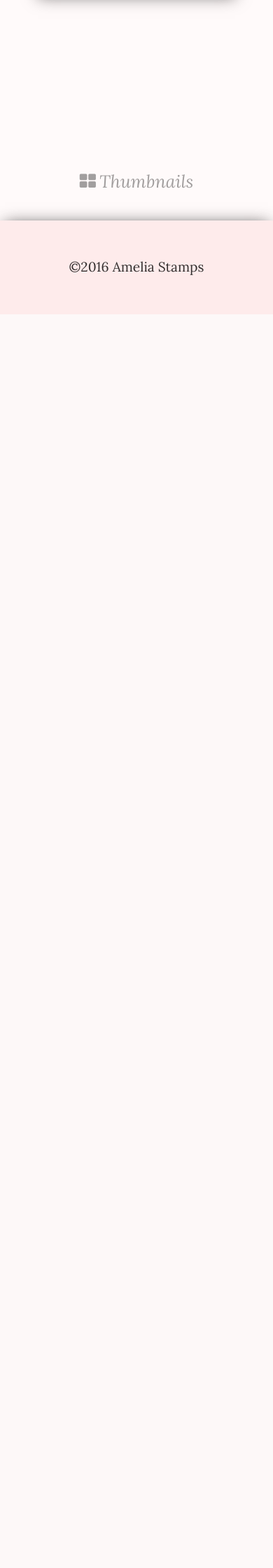
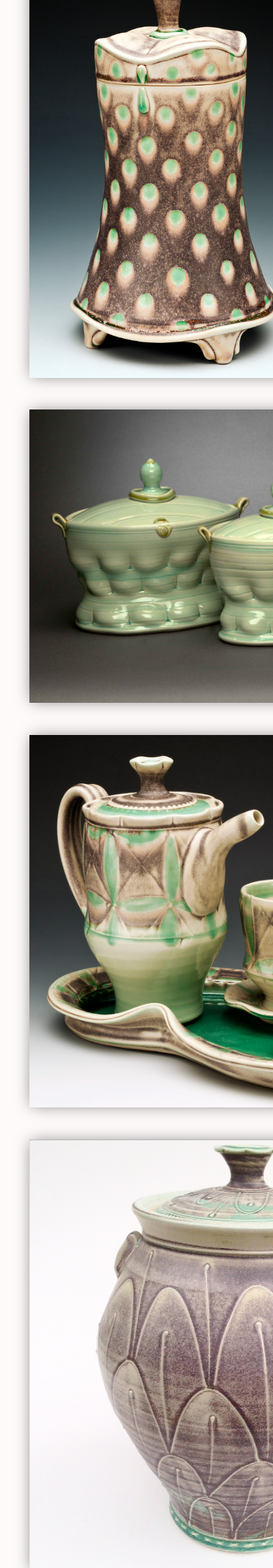
Before and after one commit to scotthorn/client-mockup-boilerplate, a PHP site: page / in a window 390 px wide. Shown: the part 698-2938 px from the top of the page at 70% size. Before the commit the page ends 1147 px from the top, so only its background shows below. Run offline with PHP 8.4, Linux system fonts and the light colour scheme; some libraries are stand-ins or nearby versions.

Commit message:
mobile gallery change

```diff
--- a/style.css
+++ b/style.css
@@ -500,6 +500,7 @@ footer {
   }
   #photos {
     position: relative;
+    height: auto;
   }
   body,html {
     overflow: visible;
@@ -532,31 +533,34 @@ footer {
   .site-section.active {
     display: block;
   }
-  #controls {
+  #controls,
+  #thumbs-link {
+    display: none;
+  }
+  .gallery {
     position: static;
   }
-  .next {
-    position: absolute;
-    right: 0;
-    top: 44%;
-    z-index: 20;
+  .gallery h2,
+  .gallery:not(.active) h2 {
+    position: static;
+    margin: 1.8em 0 1em;
+    opacity: 1;
+    display: block;
   }
-  .prev {
-    position: absolute;
-    left: 0;
-    top: 44%;
-    z-index: 20;
+  .gallery ul {
+    height: auto;
+  }
+  .gallery li {
+    display: block;
+    opacity: 1;
+    transition: opacity 0.1s;
+    height: 100%;
+    position: static;
+    margin-bottom: 42px;
   }
   .gallery img {
-    max-width: 94%;
-  }
-  #thumbs-link {
-    width: 100%;
-    text-align: center;
-    bottom: 42px;
-    left: 0;
-    right: 0;
-    font-size: 1.3em;
+    cursor: inherit;
+    max-width: 666px;
   }
 }
 
```
